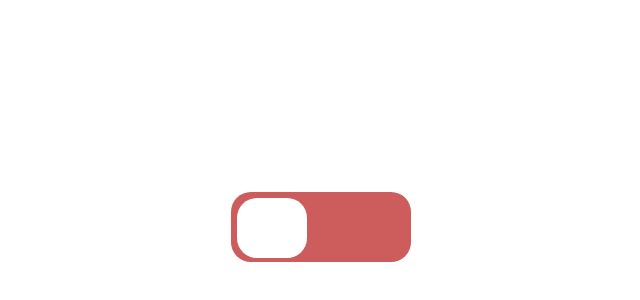
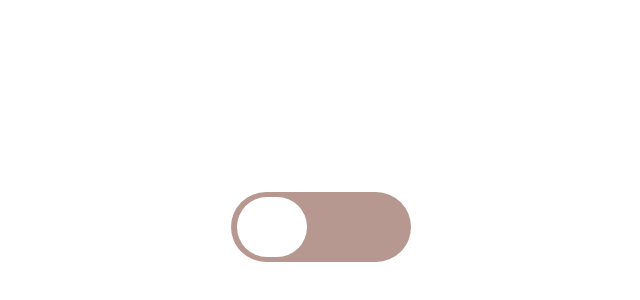
Before and after one commit to sebasvelasco353/ToggleSwitch, a plain HTML site: page index.html in a window 1280 px wide. Shown: the part 8-308 px from the top of the page, without its empty margins (196-836 px from the left). Drawn offline with Linux system fonts and the light colour scheme.

Commit message:
making it beautifull

```diff
--- a/css/index.css
+++ b/css/index.css
@@ -23,14 +23,14 @@ input{
     height: 70px;
 }
 .inner{
-    border-radius: 20px;
+    border-radius: 40px;
     position: absolute;
     cursor: pointer;
     top: 0;
     bottom: 0;
     left: 0;
     right: 0;
-    background-color: indianred;
+    background-color: #B79891;
     transition: 0.2s;
 }
 .inner:before{
@@ -39,12 +39,14 @@ input{
  width: 70px;
  height: 60px;
  left: 6px;
- border-radius: 20px;
- bottom: 4px;
+ border-radius: 40px;
+ bottom: 5px;
  background: #fff;
+ transition-timing-function: ease-in-out;
+ transition-duration: .7s;
 }
 input:checked + .inner{
-    background: greenyellow;
+    background: #94716B;
 }
 input:checked + .inner:before{
     transform: translateX(95px);
```
